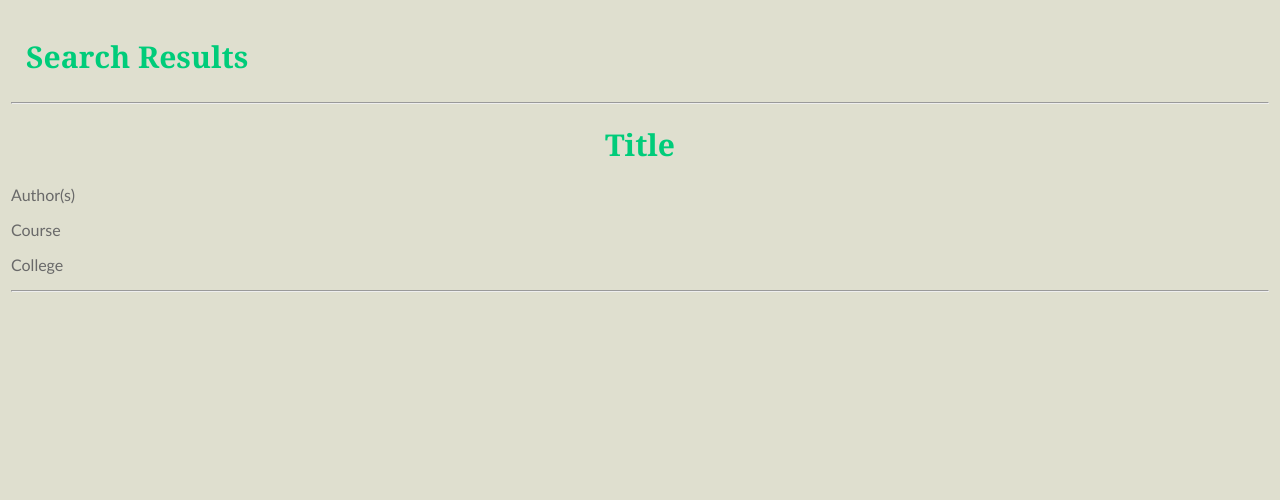
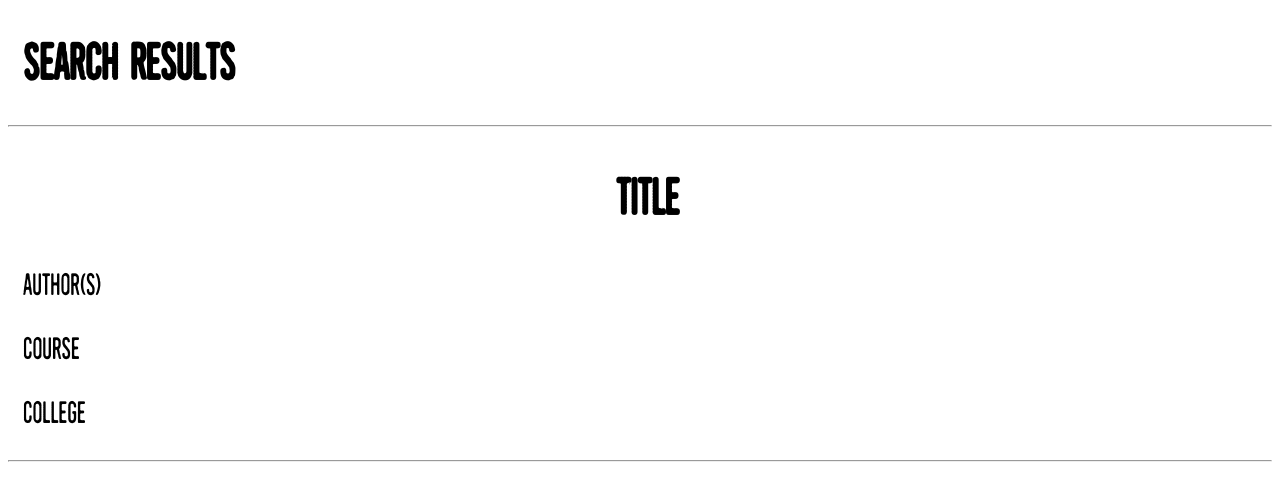
Before and after one commit to atsao72/TextBase, a plain HTML site: page bookList.html in a window 1280 px wide. Drawn offline with nearby package versions, Linux system fonts and the light colour scheme; no server answers.

Commit message:
Updated ui of search results page

```diff
--- a/bookList.html
+++ b/bookList.html
@@ -13,18 +13,17 @@
 </head>
 
 <body onload="loadResults();">
-
     <form name="searchResult">
         <input type="hidden" name="input">
     </form>
 
-  <h2 id "header">Search Results</h2>
+  <h1 id "header">Search Results</h1>
 
   <ul id="resultList">
   </ul>
 
   <hr>
-  <h1>Title</h1>
+  <h2>Title</h2>
   <p>Author(s)</p>
   <p>Course</p>
   <p>College</p>
--- a/landing.css
+++ b/landing.css
@@ -30,8 +30,6 @@ input, button {
 }
 
 
-
-
 @font-face {
     font-family: niceLooking;
     src: url("fonts/Kirkuvanpunainenkirsikka.ttf");
--- a/site.css
+++ b/site.css
@@ -1,55 +1,31 @@
 body {
-    font-family: "Trebuchet MS", Verdana, sans-serif;
+    /*font-family: "Trebuchet MS", Verdana, sans-serif;
     font-size: 16px;
     background-color: #DFDFCF;
     color: #696969;
-    padding: 3px;
+    padding: 3px;*/
+    font-family: niceLooking;
 }
 
-#main {
-    padding: 5px;
-    padding-left:  15px;
-    padding-right: 15px;
-    background-color: #DFDFCF;
-    border-radius: 0 0 5px 5px;
-}
-
-#searchInput {
-    width: 60%;
-    height: 30px;
-    font-size: 28px;
-}
-
-#schoolButton, #bookButton, #submitButton{
-    width: auto;
-    font-size: 25px;
-}
-
-#searchButton{
-    height: inherit;
-    font-size: 25px;
-}
-
-#reviewInput{
-    height: 400px;
-    width: 50%;
-}
-
-#inputHolder{
-    text-align: center;
+p {
+    padding-left: 15px;
+    text-align: left;
+    font-size: 30px;
 }
 
 h1 {
-    font-family: Georgia, serif;
-    text-align: center;
-    color: #00CC7A;
-    font-size: 30px;
+    padding-left: 15px;
+    text-align: left;
+    font-size: 50px;
 }
 
 h2{
-    font-family: Georgia, serif;
     padding-left: 15px;
-    text-align: left;
-    color: #00CC7A;
-    font-size: 30px;
+    text-align: center;
+    font-size: 50px;
 }
+
+@font-face {
+    font-family: niceLooking;
+    src: url("fonts/Kirkuvanpunainenkirsikka.ttf");
+}
```
